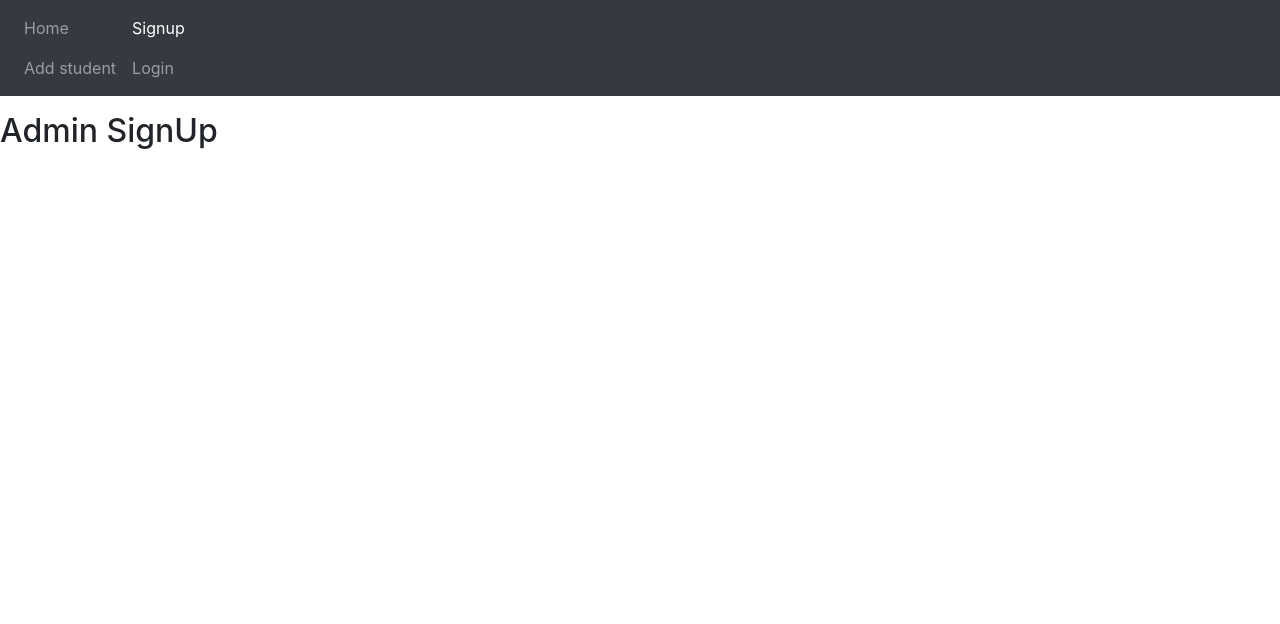
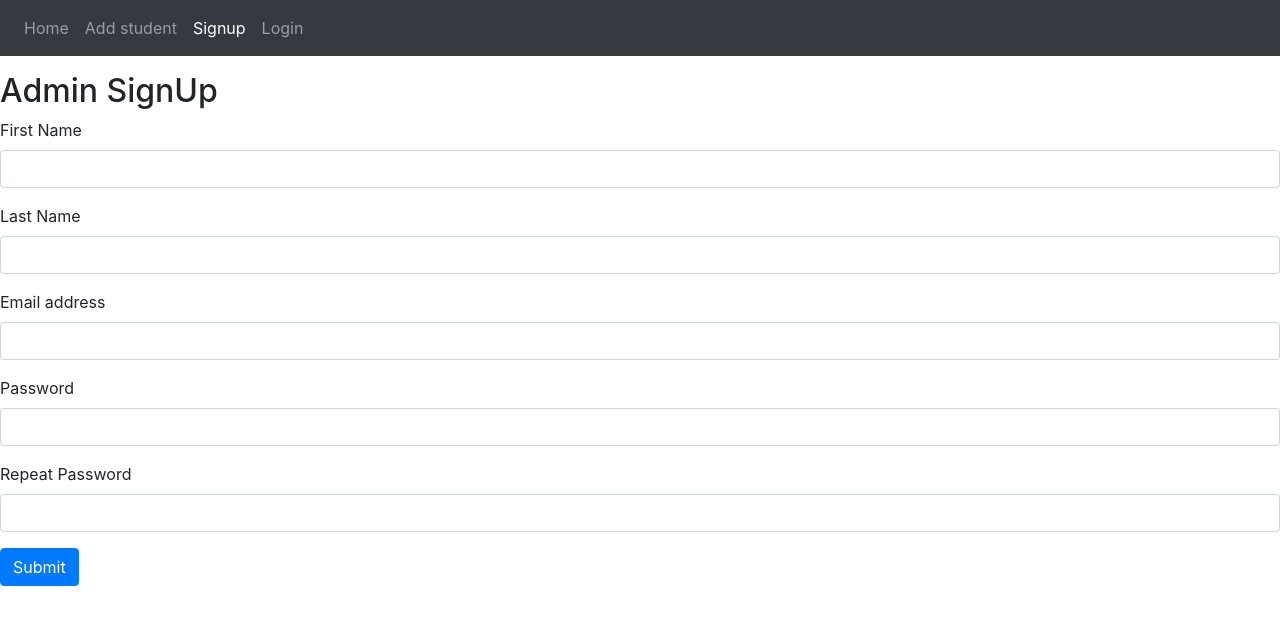
Before and after one commit to israeltechchallenge/hogwarts-react-edumarg, a React (Create React App) app: page /signup in a window 1280 px wide. Shown: the top 624 px of the page. Built offline with nearby package versions, Linux system fonts and the light colour scheme.

Commit message:
build singup skeleton

```diff
--- a/src/components/adminSignup.jsx
+++ b/src/components/adminSignup.jsx
@@ -2,7 +2,63 @@ import React, { Component } from "react";
 class SignUp extends Component {
   state = {};
   render() {
-    return <h2>Admin SignUp</h2>;
+    return (
+      <React.Fragment>
+        <h2>Admin SignUp</h2>
+
+        <form>
+          <div className="form-group">
+            <label htmlFor="InputFirstName">First Name</label>
+            <input
+              type="text"
+              className="form-control"
+              id="InputFirstName"
+              name="InputFirstName"
+            />
+          </div>
+          <div className="form-group">
+            <label htmlFor="InputLastName">Last Name</label>
+            <input
+              type="text"
+              className="form-control"
+              id="InputLastName"
+              name="InputLastName"
+            />
+          </div>
+          <div className="form-group">
+            <label htmlFor="InputEmail">Email address</label>
+            <input
+              type="email"
+              className="form-control"
+              id="InputEmail"
+              name="InputEmail"
+              aria-describedby="emailHelp"
+            />
+          </div>
+          <div className="form-group">
+            <label htmlFor="InputPassword1">Password</label>
+            <input
+              type="password"
+              className="form-control"
+              id="InputPassword1"
+              name="InputPassword1"
+            />
+          </div>
+          <div className="form-group">
+            <label htmlFor="InputPassword2">Repeat Password</label>
+            <input
+              type="password"
+              className="form-control"
+              id="InputPassword2"
+              name="InputPassword2"
+            />
+          </div>
+          <button type="submit" className="btn btn-primary">
+            Submit
+          </button>
+        </form>
+      </React.Fragment>
+    );
   }
 }
 
--- a/src/components/navBar.jsx
+++ b/src/components/navBar.jsx
@@ -6,7 +6,7 @@ class NavBar extends Component {
   render() {
     return (
       <React.Fragment>
-        <nav className="navbar navbar-expand-lg navbar-dark bg-dark mb-3">
+        <nav className="navbar navbar-expand-md navbar-dark bg-dark mb-3">
           <button
             className="navbar-toggler"
             type="button"
@@ -20,7 +20,7 @@ class NavBar extends Component {
           </button>
           <div className="collapse navbar-collapse" id="navbarNavAltMarkup">
             <div className="navbar-nav d-flex flex-row justify-content-between">
-              <div>
+              <div className="d-flex flex-row">
                 <NavLink className="nav-item nav-link" to="/home">
                   Home
                 </NavLink>
@@ -28,7 +28,7 @@ class NavBar extends Component {
                   Add student
                 </NavLink>
               </div>
-              <div>
+              <div className="d-flex flex-row">
                 <NavLink className="nav-item nav-link" to="/signup">
                   Signup
                 </NavLink>
--- a/src/components/notFound.jsx
+++ b/src/components/notFound.jsx
@@ -1,9 +1,12 @@
 import React from "react";
+
 const NotFound = () => {
   return (
     <React.Fragment>
-      <h2>Error 404</h2>
-      <h3>Page Not Found</h3>
+      <div className="col-sm-6 d-flex flex-column m-auto justify-content-center align-items-center">
+        <h2>Error 404</h2>
+        <h3>Page not Found</h3>
+      </div>
     </React.Fragment>
   );
 };
```
